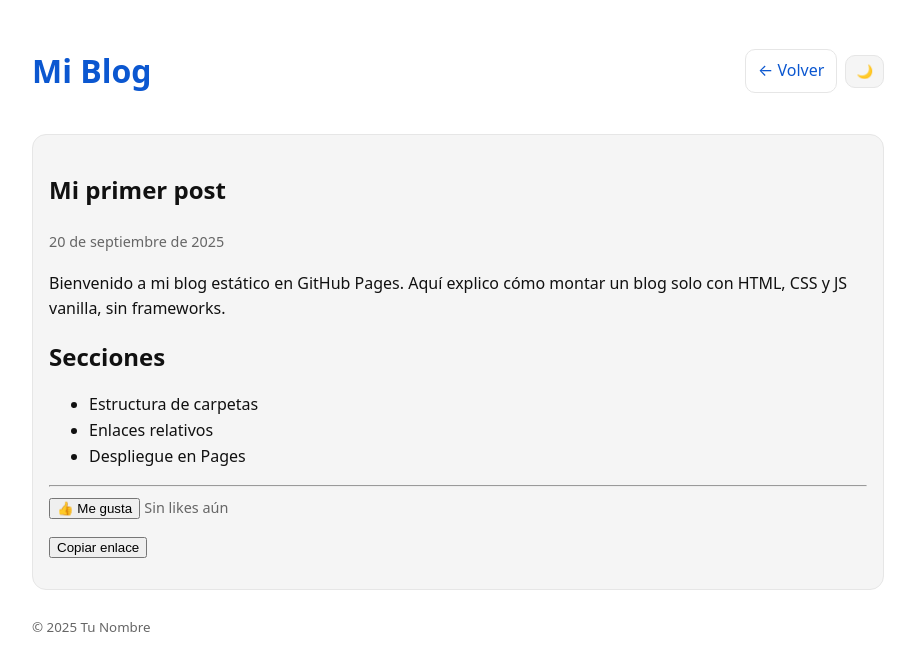
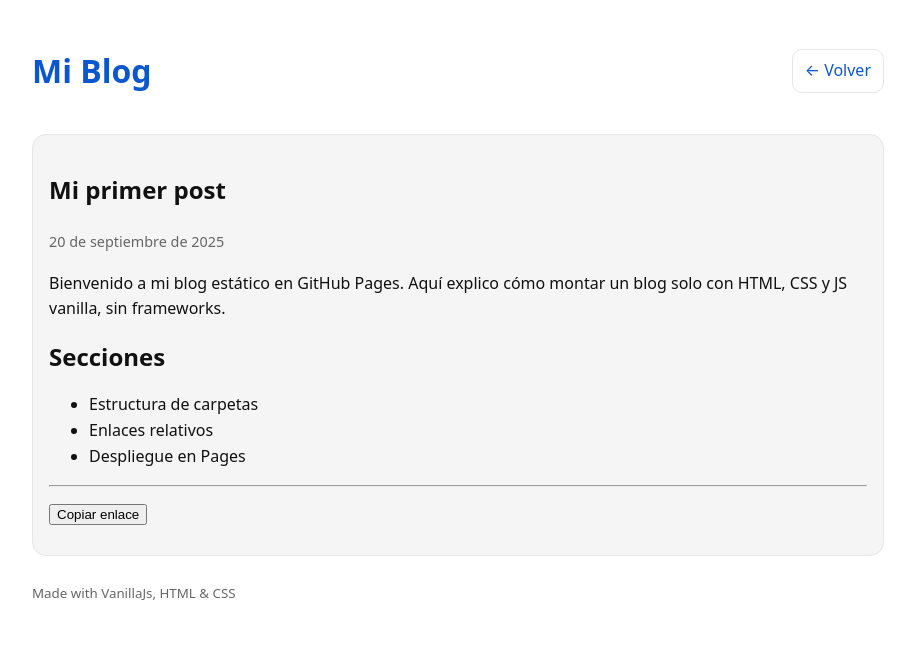
Before and after one commit to arvmirez-unipro/desarrollo_apps_actividad-1, a plain HTML site: page posts/mi-primer-post/index.html in a window 1280 px wide. Shown: the whole page, without its empty margins (182-1097 px from the left). Drawn offline with Linux system fonts and the light colour scheme.

Commit message:
chore: fixes added new post

```diff
--- a/posts.json
+++ b/posts.json
@@ -10,5 +10,11 @@
     "date": "2025-09-22",
     "slug": "otro-post",
     "excerpt": "Buenas prácticas de HTML, CSS y JS vanilla."
+  },
+  {
+    "title": "Otro post 2",
+    "date": "2025-09-22",
+    "slug": "otro-post",
+    "excerpt": "Buenas prácticas de HTML, CSS y JS vanilla."
   }
 ]
--- a/posts/mi-primer-post/index.html
+++ b/posts/mi-primer-post/index.html
@@ -11,7 +11,6 @@
     <h1><a href="../../">Mi Blog</a></h1>
     <div class="actions">
         <a class="btn" href="../../">← Volver</a>
-        <button id="themeToggle" aria-pressed="false">🌙</button>
     </div>
 </header>
 
@@ -29,41 +28,13 @@
         </ul>
 
         <hr>
-        <section id="likeBox">
-            <button id="likeBtn">👍 Me gusta</button>
-            <span id="likeCount" class="muted"></span>
-        </section>
         <p class="muted"><button id="copyLink">Copiar enlace</button></p>
     </article>
 </main>
 
-<footer class="site-footer"><small>© 2025 Tu Nombre</small></footer>
+<footer class="site-footer"><small>Made with VanillaJs, HTML & CSS</small></footer>
 
 <script>
-    // Reutiliza el mismo tema que en home
-    (function(){
-        const THEME_KEY="theme";
-        const saved = localStorage.getItem(THEME_KEY) || (window.matchMedia("(prefers-color-scheme: dark)").matches ? "dark" : "light");
-        const btn = document.getElementById("themeToggle");
-        function apply(t){ document.documentElement.dataset.theme=t; btn.textContent = t==="dark" ? "☀️" : "🌙"; btn.setAttribute("aria-pressed", t==="dark"); }
-        apply(saved);
-        btn.addEventListener("click", ()=>{ const next=document.documentElement.dataset.theme==="dark"?"light":"dark"; localStorage.setItem(THEME_KEY,next); apply(next); });
-    })();
-
-    // Interacción: likes por post con localStorage
-    (function(){
-        const KEY = "likes:mi-primer-post";
-        const btn = document.getElementById("likeBtn");
-        const cnt = document.getElementById("likeCount");
-        let likes = Number(localStorage.getItem(KEY) || 0);
-        cnt.textContent = likes ? `${likes} ${likes===1?"like":"likes"}` : "Sin likes aún";
-        btn.addEventListener("click", ()=>{
-            likes++; localStorage.setItem(KEY, String(likes));
-            cnt.textContent = `${likes} ${likes===1?"like":"likes"}`;
-        });
-    })();
-
-    // Copiar enlace
     document.getElementById("copyLink").addEventListener("click", async ()=>{
         await navigator.clipboard.writeText(location.href);
         alert("Enlace copiado al portapapeles");
```
Also changed, not shown: app.js (+0 -16 lines), index.html (+1 -4 lines), 1 other file.
